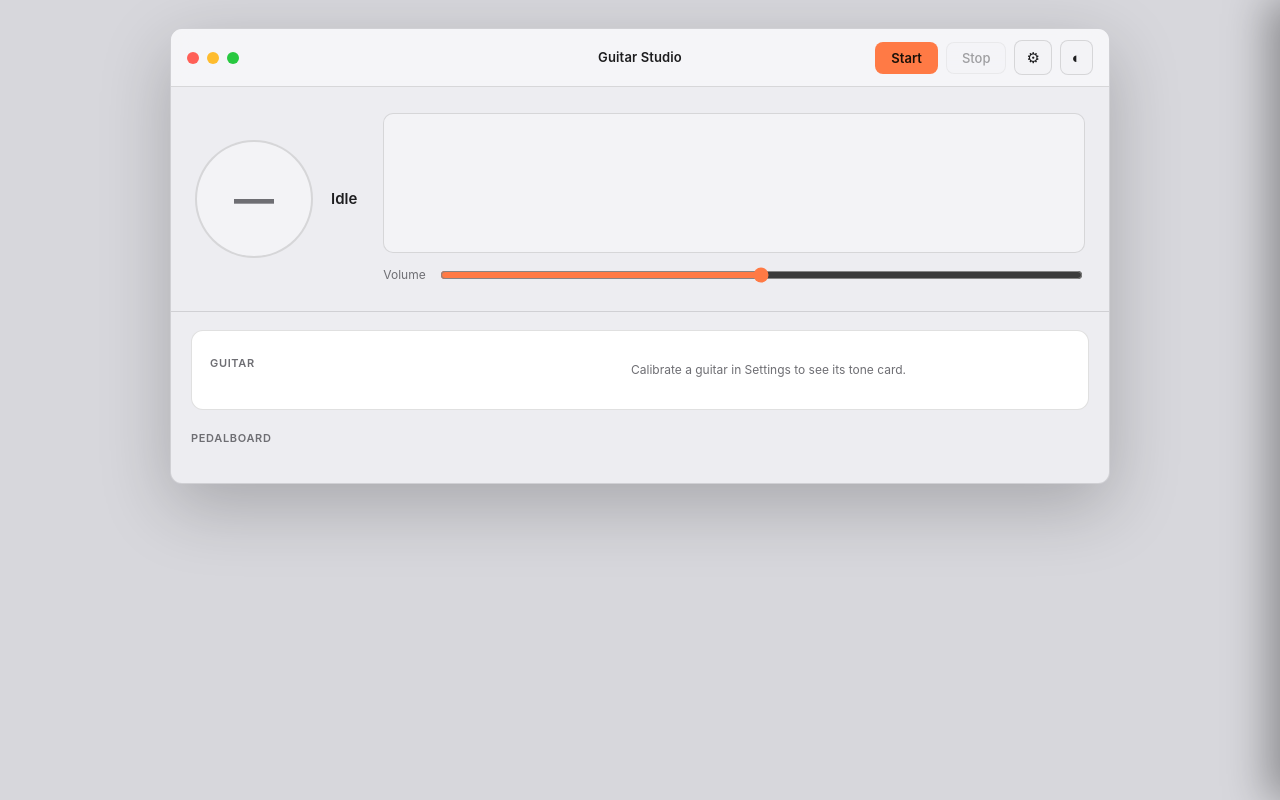
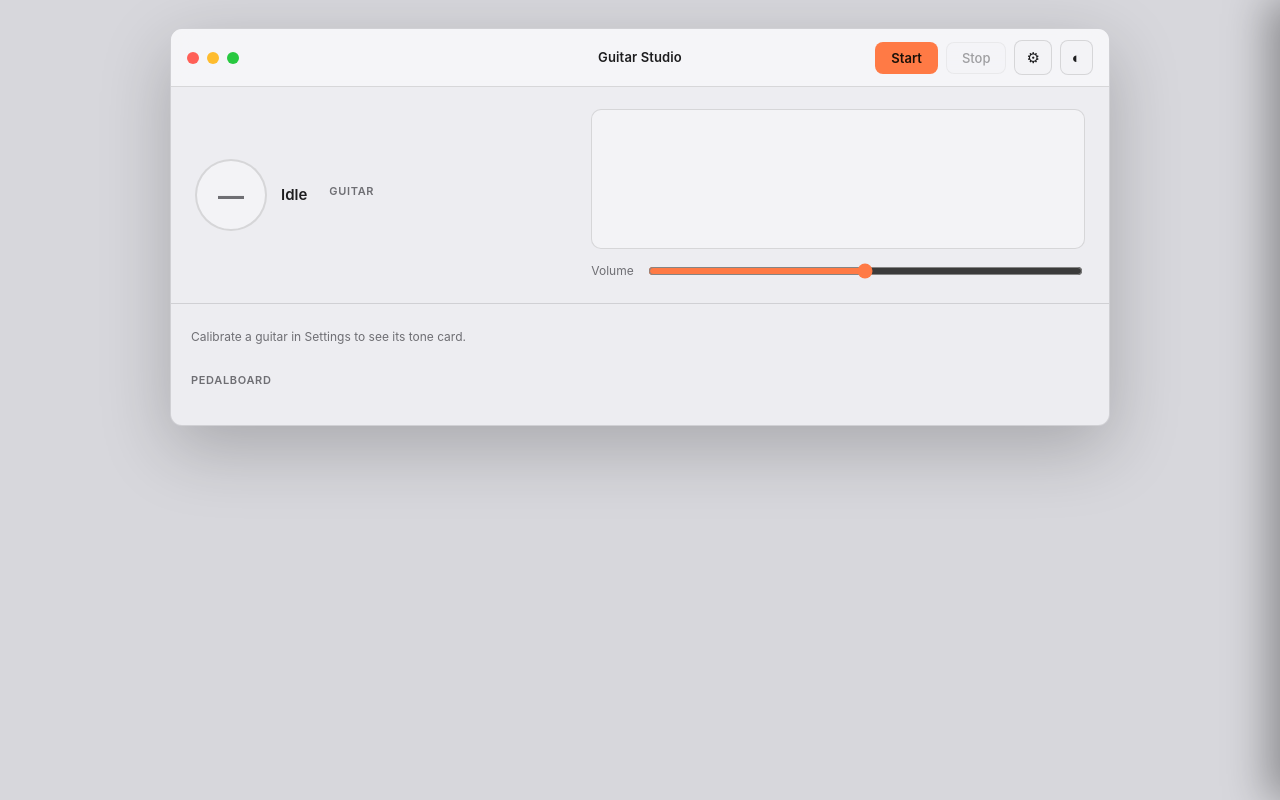
Before and after one commit to alfital2/guitar-web, a website with bundled scripts: page index.html in a window 1280 px wide. Built offline with nearby package versions, Linux system fonts and the light colour scheme.

Commit message:
feat: smaller note circle, guitar controls in hero, compact tone card

```diff
--- a/index.html
+++ b/index.html
@@ -81,15 +81,17 @@
 
   /* Hero */
   .hero {
-    display: grid; grid-template-columns: auto 1fr; gap: 26px; align-items: center;
-    padding: 26px 24px; border-bottom: 1px solid var(--line);
+    display: grid; grid-template-columns: auto minmax(190px, 240px) 1fr; gap: 22px; align-items: center;
+    padding: 22px 24px; border-bottom: 1px solid var(--line);
   }
-  .hero-note { display: flex; align-items: center; gap: 18px; }
+  .hero-note { display: flex; align-items: center; gap: 14px; }
   .note-circle {
-    width: 118px; height: 118px; border-radius: 50%; border: 2px solid var(--line);
+    width: 72px; height: 72px; border-radius: 50%; border: 2px solid var(--line);
     background: var(--surface-2); display: flex; align-items: center; justify-content: center;
-    font-size: 40px; font-weight: 700; color: var(--muted);
+    font-size: 26px; font-weight: 700; color: var(--muted);
   }
+  .hero-guitar h2 { font-size: 11px; text-transform: uppercase; letter-spacing: .06em; color: var(--muted); margin: 0 0 8px; font-weight: 600; }
+  .hero-guitar #calibration label:first-of-type { margin-top: 0; }
   @media (prefers-reduced-motion: no-preference) {
     .note-circle { transition: transform .25s cubic-bezier(.2,.85,.25,1), color .15s, border-color .15s; }
     .note-circle.active { transform: scale(1.06); }
@@ -107,9 +109,9 @@
   .dot { display: none; }
 
   /* Cards */
-  .guitar-strip { margin: 18px 20px 6px; display: grid; grid-template-columns: minmax(240px, 1fr) minmax(280px, 1.1fr); gap: 22px; align-items: center; }
-  .gs-controls h2 { margin-top: 0; }
-  @media (max-width: 720px) { .guitar-strip { grid-template-columns: 1fr; } }
+  .tone-strip { padding: 12px 20px 0; }
+  .tone-strip #tone-card { max-width: 440px; }
+  @media (max-width: 720px) { .hero { grid-template-columns: 1fr; } }
   .amp-strip { padding: 10px 20px 4px; }
   .card { background: var(--surface); border: 1px solid var(--line); border-radius: var(--radius); padding: 18px; }
   @media (prefers-reduced-motion: no-preference) {
@@ -296,6 +298,10 @@
         <span id="status-dot" class="dot"></span>
       </div>
     </div>
+    <div class="hero-guitar">
+      <h2>Guitar</h2>
+      <div id="calibration"></div>
+    </div>
     <div class="hero-viz">
       <canvas id="spectrum" width="640" height="140"></canvas>
       <div class="gain-row">
@@ -305,11 +311,7 @@
     </div>
   </section>
 
-  <section class="card guitar-strip">
-    <div class="gs-controls">
-      <h2>Guitar</h2>
-      <div id="calibration"></div>
-    </div>
+  <section class="tone-strip">
     <div id="tone-card"><p class="caption">Calibrate a guitar in Settings to see its tone card.</p></div>
   </section>
 
```
